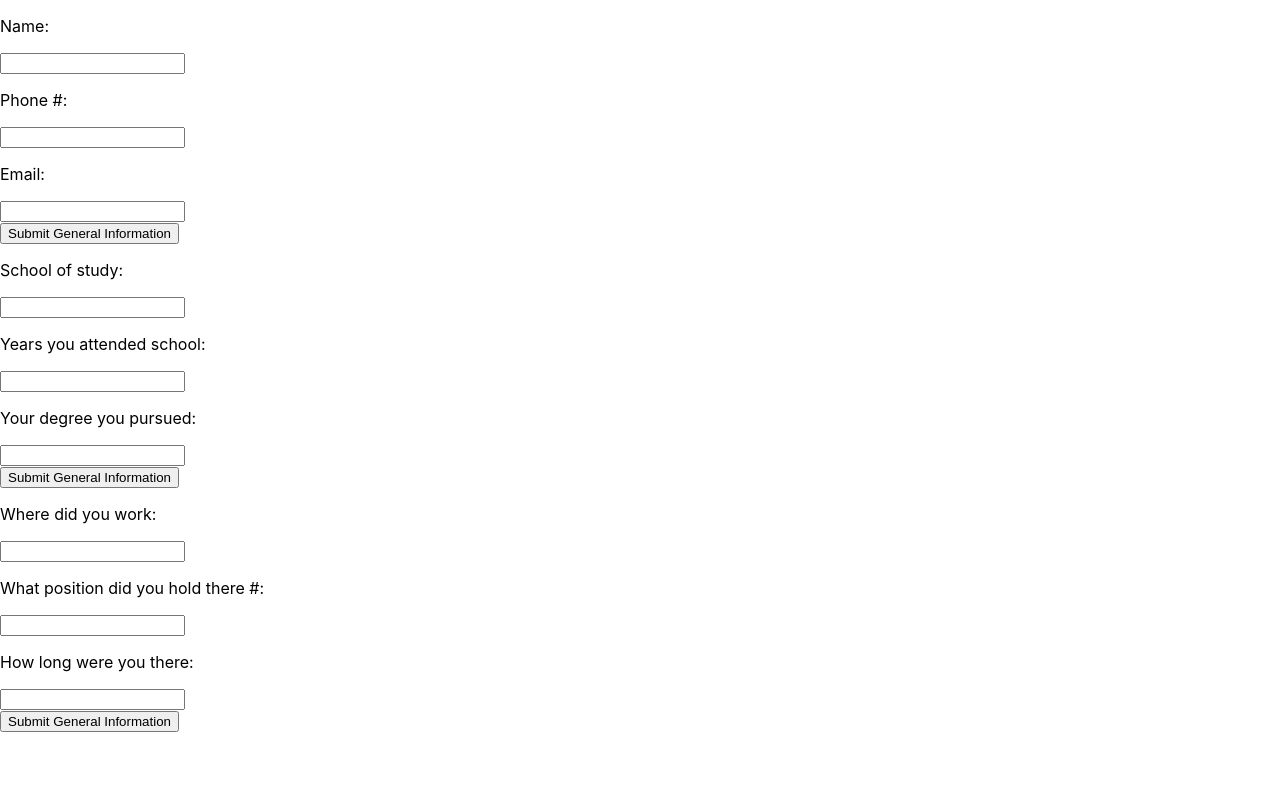
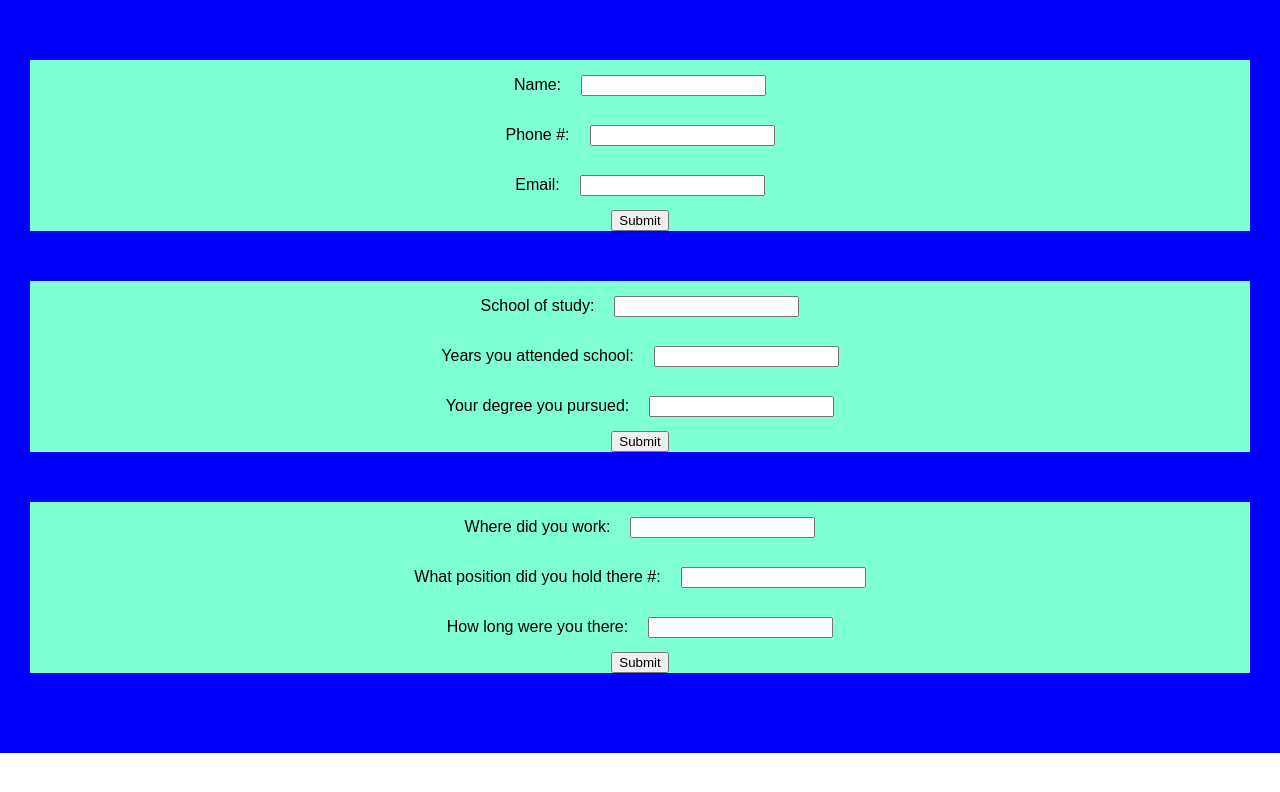
Before and after one commit to VirsatusCodes/odin-cv-project, a React (Create React App) app: page / in a window 1280 px wide. Shown: the top 792 px of the page. Built offline with nearby package versions, Linux system fonts and the light colour scheme.

Commit message:
rudimentary styling done, enough to make sure its similar to normal css but not nearly enough for a finished product

```diff
--- a/src/App.css
+++ b/src/App.css
@@ -1,38 +1,38 @@
-.App {
-  text-align: center;
+body{
+    font-family: sans-serif;
+    min-height: 100vh;
+    padding: 0;
+    margin: 0;
 }
 
-.App-logo {
-  height: 40vmin;
-  pointer-events: none;
+.nameInputPair, .inputDescribers, .userInput, button, .section{
+  display: flex;
 }
 
-@media (prefers-reduced-motion: no-preference) {
-  .App-logo {
-    animation: App-logo-spin infinite 20s linear;
-  }
+.section{
+  flex-flow: column;
+  margin: 30px;
 }
 
-.App-header {
-  background-color: #282c34;
-  min-height: 100vh;
-  display: flex;
-  flex-direction: column;
-  align-items: center;
-  justify-content: center;
-  font-size: calc(10px + 2vmin);
-  color: white;
+.inputDescribers {
+  margin-right: 20px;
 }
 
-.App-link {
-  color: #61dafb;
+.userInput {
+  max-height: 20px;
 }
 
-@keyframes App-logo-spin {
-  from {
-    transform: rotate(0deg);
-  }
-  to {
-    transform: rotate(360deg);
-  }
+.nameInputPair, button, .section {
+  align-items:  center;
+  justify-content: center;
 }
+
+form{
+  background-color: blue;
+  padding: 30px 0px 30px 0px;
+}
+
+.section{
+  margin-bottom: 50px;
+  background-color: aquamarine;
+}
--- a/src/App.js
+++ b/src/App.js
@@ -121,7 +121,7 @@ ButtonSubmittedCeck = (props) => {
           onClick={button}
           type='submit'
           data-value={objSection}>
-            Submit General Information
+            Submit
         </button>
       )
   } else return (
@@ -129,7 +129,7 @@ ButtonSubmittedCeck = (props) => {
       onClick={button}
       type='submit'
       data-value={objSection}>
-        Edit General Information
+        Edit
     </button>
   )
 }
--- a/src/index.css
+++ b/src/index.css
@@ -3,11 +3,4 @@ body {
   font-family: -apple-system, BlinkMacSystemFont, 'Segoe UI', 'Roboto', 'Oxygen',
     'Ubuntu', 'Cantarell', 'Fira Sans', 'Droid Sans', 'Helvetica Neue',
     sans-serif;
-  -webkit-font-smoothing: antialiased;
-  -moz-osx-font-smoothing: grayscale;
 }
-
-code {
-  font-family: source-code-pro, Menlo, Monaco, Consolas, 'Courier New',
-    monospace;
-}
```
